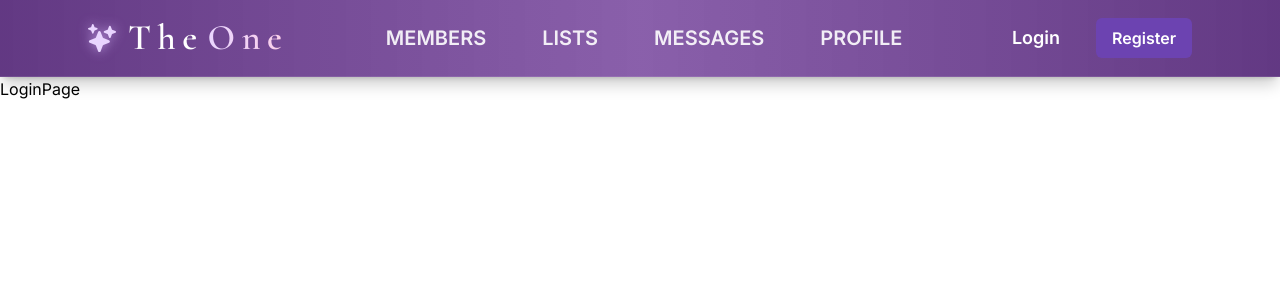
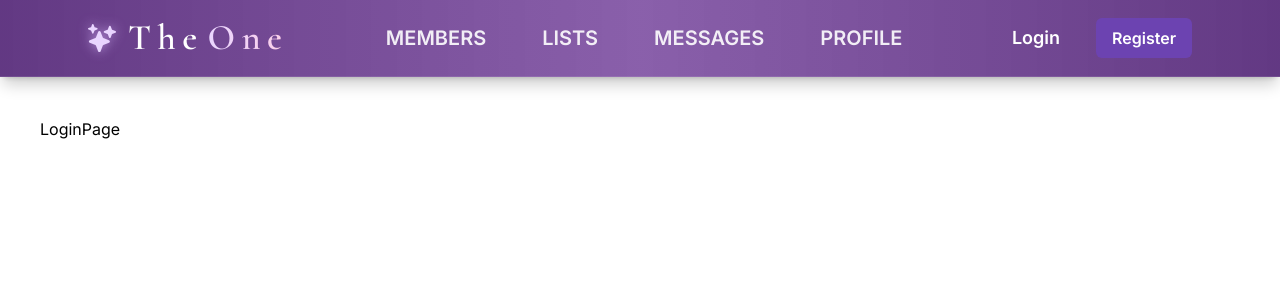
Before and after one commit to sahoooii/next-theOne, a Next.js app: page /login in a window 1280 px wide. Shown: the top 300 px of the page. Built offline with nearby package versions, Linux system fonts and the light colour scheme.

Commit message:
Changed color of nav when hover a menu, and add padding at main

```diff
--- a/src/app/components/navigation/TopNav.tsx
+++ b/src/app/components/navigation/TopNav.tsx
@@ -55,7 +55,7 @@ const TopNav = () => {
 								{isActive && (
 									<motion.span
 										layoutId='active-nav'
-										className='absolute left-0 -bottom-1 h-[2px] w-full bg-primary'
+										className='absolute left-0 -bottom-1 h-[2px] w-full bg-purple-300'
 										transition={{ type: 'spring', stiffness: 300, damping: 30 }}
 									/>
 								)}
--- a/src/app/layout.tsx
+++ b/src/app/layout.tsx
@@ -31,7 +31,7 @@ export default function RootLayout({
 			<body className='font-sans'>
 				<Providers>
 					<TopNav />
-					{children}
+					<main className='container mx-auto p-10'>{children}</main>
 					<BottomNav />
 				</Providers>
 			</body>
--- a/src/app/page.tsx
+++ b/src/app/page.tsx
@@ -5,7 +5,7 @@ import { FaRegSmile } from 'react-icons/fa';
 
 export default function Home() {
 	return (
-		<div className='space-y-4 p-10'>
+		<div className='space-y-4'>
 			<h1 className='text-3xl font-bold'>Next Match</h1>
 			<Link
 				href='/members'
```
